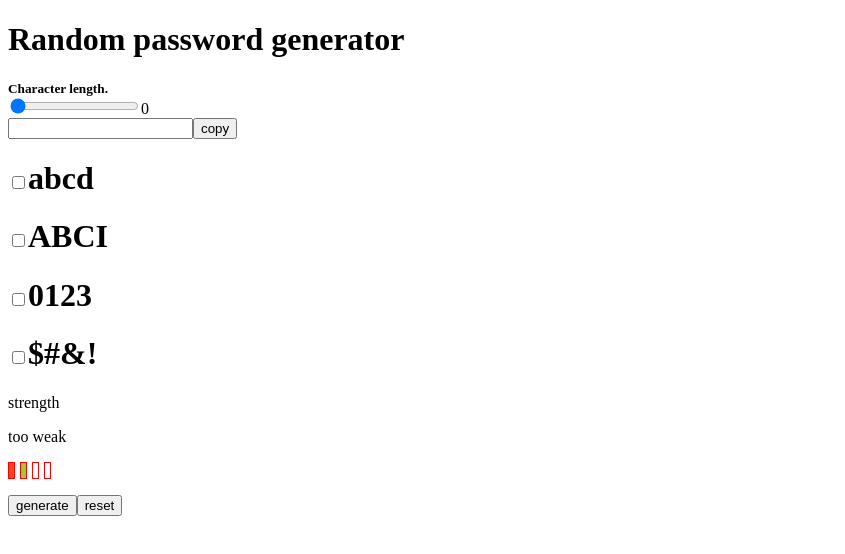
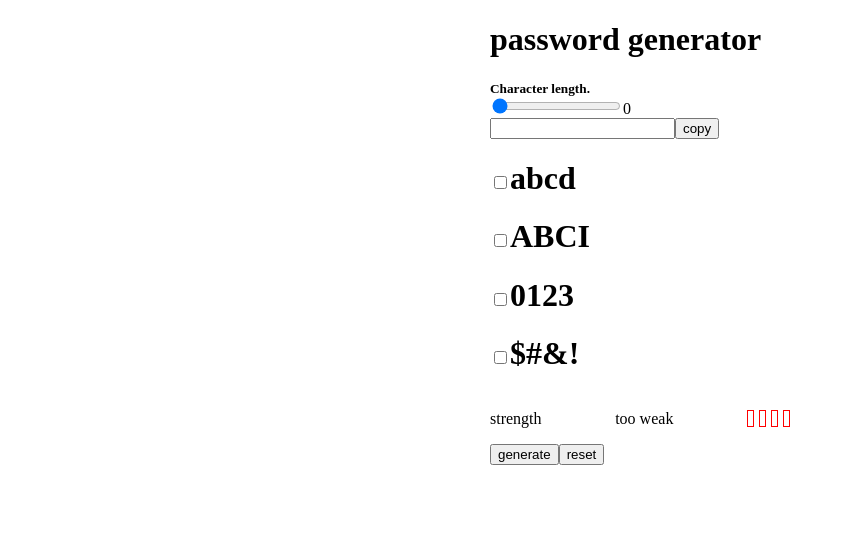
Before and after one commit to munirsebikaaka/react-password-generator-basic, a React (Create React App) app: page / in a window 1280 px wide. Shown: the top 554 px of the page, without its empty margins (0-845 px from the left). Built offline with nearby package versions, Linux system fonts and the light colour scheme.

Commit message:
feat:added a strong checker component to the application

```diff
--- a/src/App.js
+++ b/src/App.js
@@ -42,24 +42,24 @@ function App() {
     setnumAdded(false);
     setSymbolsAdded(false);
     setIsFinished(false);
-    setLength("");
+    setLength(0);
   };
-  const useCopyPassword = (input) => {
-    useEffect(
-      function () {
-        const inputEl = input.current;
-        if (copy) inputEl.select();
-        document.execCommand("copy");
-      },
-      [input]
-    );
-  };
-  const input = useRef(null);
-  useCopyPassword(input);
+  // const useCopyPassword = (input) => {
+  //   useEffect(
+  //     function () {
+  //       const inputEl = input.current;
+  //       if (copy) inputEl.select();
+  //       document.execCommand("copy");
+  //     },
+  //     [input]
+  //   );
+  // };
+  // const input = useRef(null);
+  // useCopyPassword(input);
 
   return (
-    <div>
-      <h1 className="header">Random password generator</h1>
+    <div className="app">
+      <h1 className="header"> password generator</h1>
 
       <div>
         <h5
@@ -92,7 +92,7 @@ function App() {
       <div>
         <input
           type="text"
-          ref={input}
+          // ref={input}
           value={password}
           onChange={(e) => setPassword(e.target.value)}
         />
@@ -132,7 +132,7 @@ function App() {
           $#&!
         </h1>
       </div>
-      <div>
+      <div className="strength">
         <p>strength</p>
         <p>
           {length <= 6
@@ -148,40 +148,44 @@ function App() {
         <p className="barMain">
           <span
             className={
-              password.length > 5 && length <= 6
+              length < 6
+                ? ""
+                : length <= 6
                 ? "tooWeak"
-                : length <= 9
+                : length <= 8
                 ? "weak"
-                : length <= 12
+                : length <= 11
                 ? "medium"
-                : length > 12
+                : length >= 13
                 ? "strong"
                 : ""
             }
           ></span>
           <span
             className={
-              password.length > 5 && length <= 9
-                ? "weak"
-                : length <= 12
-                ? "medium"
-                : length > 12
-                ? "strong"
+              length > 7
+                ? length <= 8
+                  ? "weak"
+                  : length <= 11
+                  ? "medium"
+                  : length >= 13
+                  ? "strong"
+                  : ""
                 : ""
             }
           ></span>
           <span
             className={
-              password.length > 5 && length <= 12
-                ? "medium"
-                : length > 12
-                ? "strong"
+              length > 8
+                ? length <= 11
+                  ? "medium"
+                  : length >= 13
+                  ? "strong"
+                  : ""
                 : ""
             }
           ></span>
-          <span
-            className={password.length > 5 && length > 12 ? "strong" : ""}
-          ></span>
+          <span className={length >= 13 ? "strong" : ""}></span>
         </p>
       </div>
       <div>
--- a/src/index.css
+++ b/src/index.css
@@ -9,6 +9,15 @@
 .barMain {
   display: flex;
   gap: 5px;
+}
+.strength {
+  display: flex;
+  align-items: center;
+  justify-content: space-between;
+}
+.app {
+  width: 300px;
+  margin: 0 auto;
 }
 .barMain span {
   width: 5px;
```
